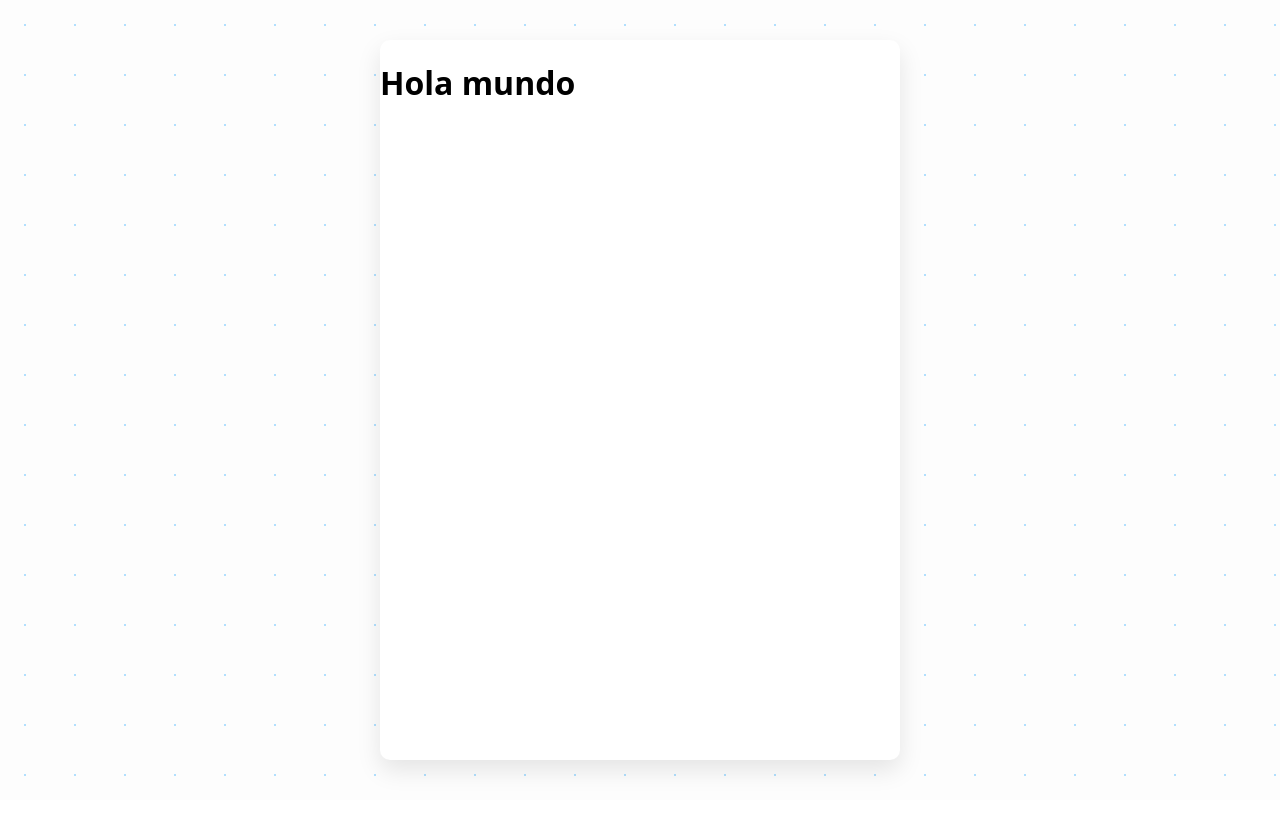
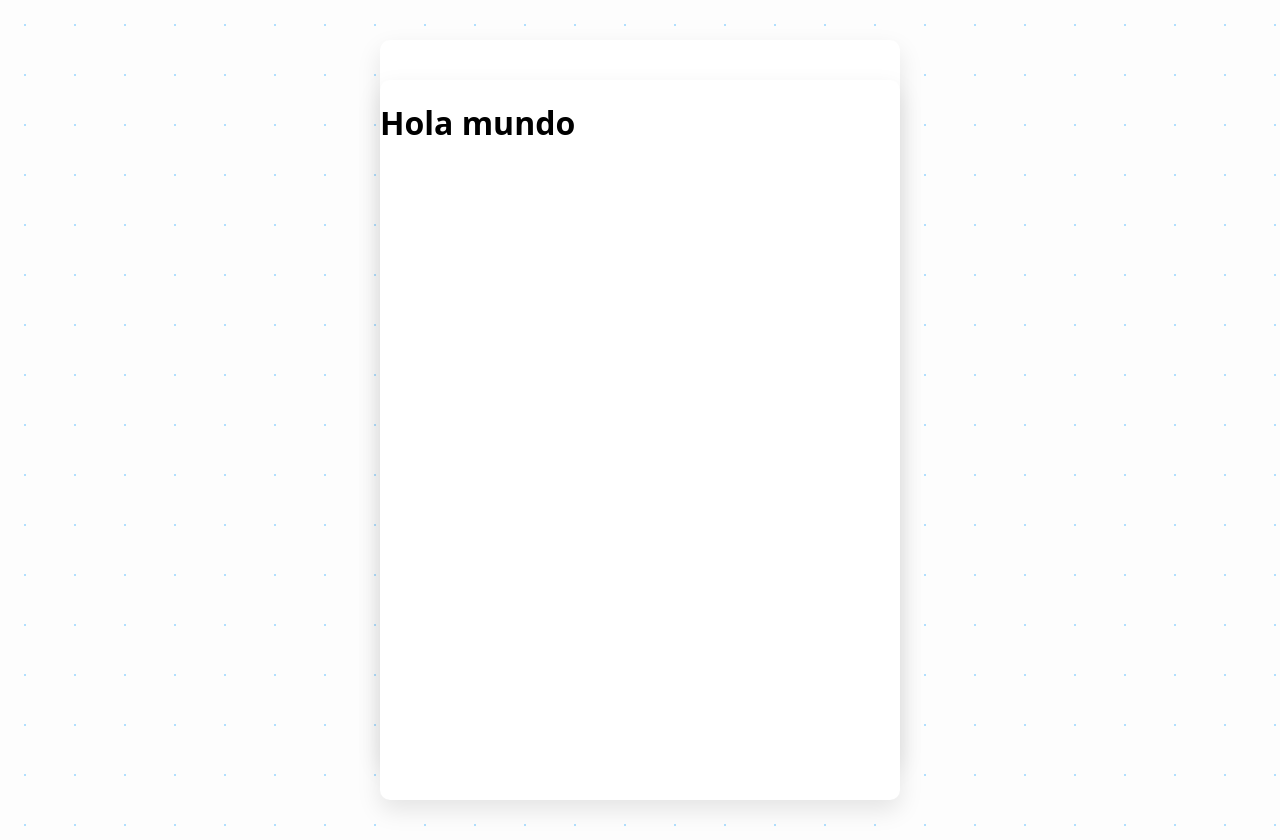
Before and after one commit to daviardev/twetdev, a Next.js app: page / in a window 1280 px wide. Before the commit the page ends 800 px from the top, so only its background shows below. Built offline with nearby package versions, Linux system fonts and the light colour scheme.

Commit message:
feat: Content global styles

```diff
--- /dev/null
+++ b/pages/_app.js
@@ -0,0 +1,11 @@
+import AppLayout from '../components/AppLayout'
+
+const App = ({ Component, pageProps }) => {
+    return (
+        <AppLayout>
+            <Component { ...pageProps } />
+        </AppLayout>
+    )
+}
+
+export default App
```
